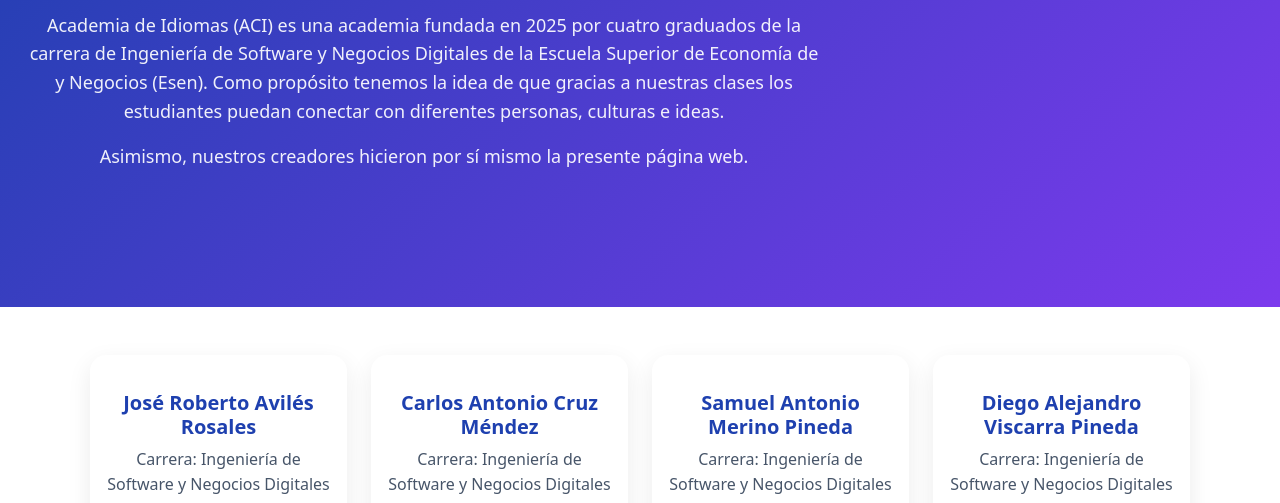
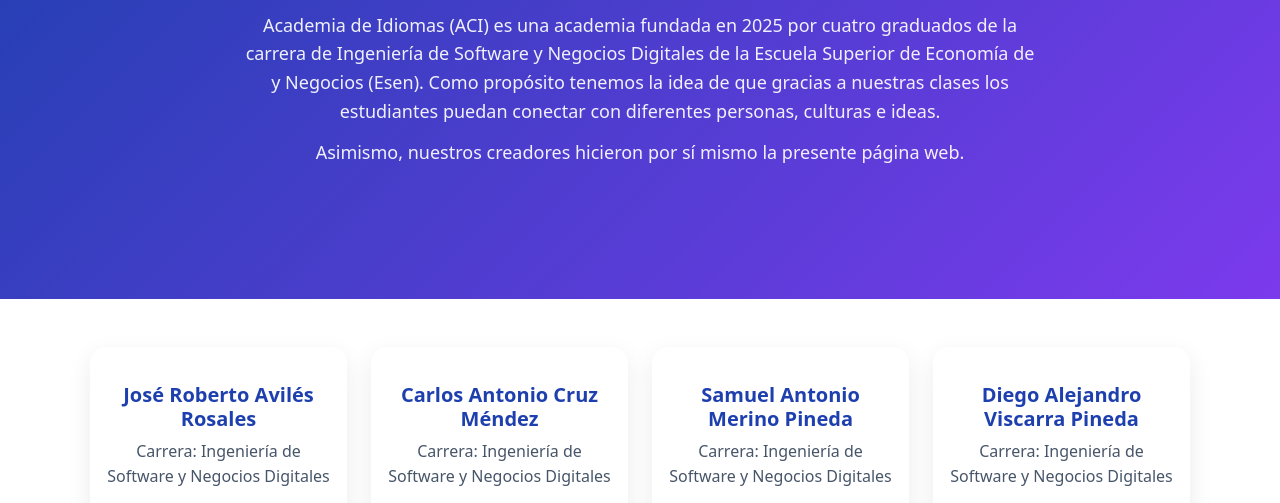
Before and after one commit to samdrn/DevWeb---Proyecto-Idiomas, a plain HTML site: page Fase1/acerca-de.html in a window 1280 px wide. Shown: the part 247-750 px from the top of the page. Drawn offline with Linux system fonts and the light colour scheme.

Commit message:
Correcciones finales en CSS

```diff
--- a/Fase1/css/style.css
+++ b/Fase1/css/style.css
@@ -274,7 +274,7 @@ footer{
 #encabezado p{
   color: rgba(255,255,255,.92);
   max-width: 800px;
-  margin-inline: 0 auto 12px;
+  margin: 0 auto 12px;
   font-size: clamp(16px, 2.2vw, 18px);
 }
 
```
